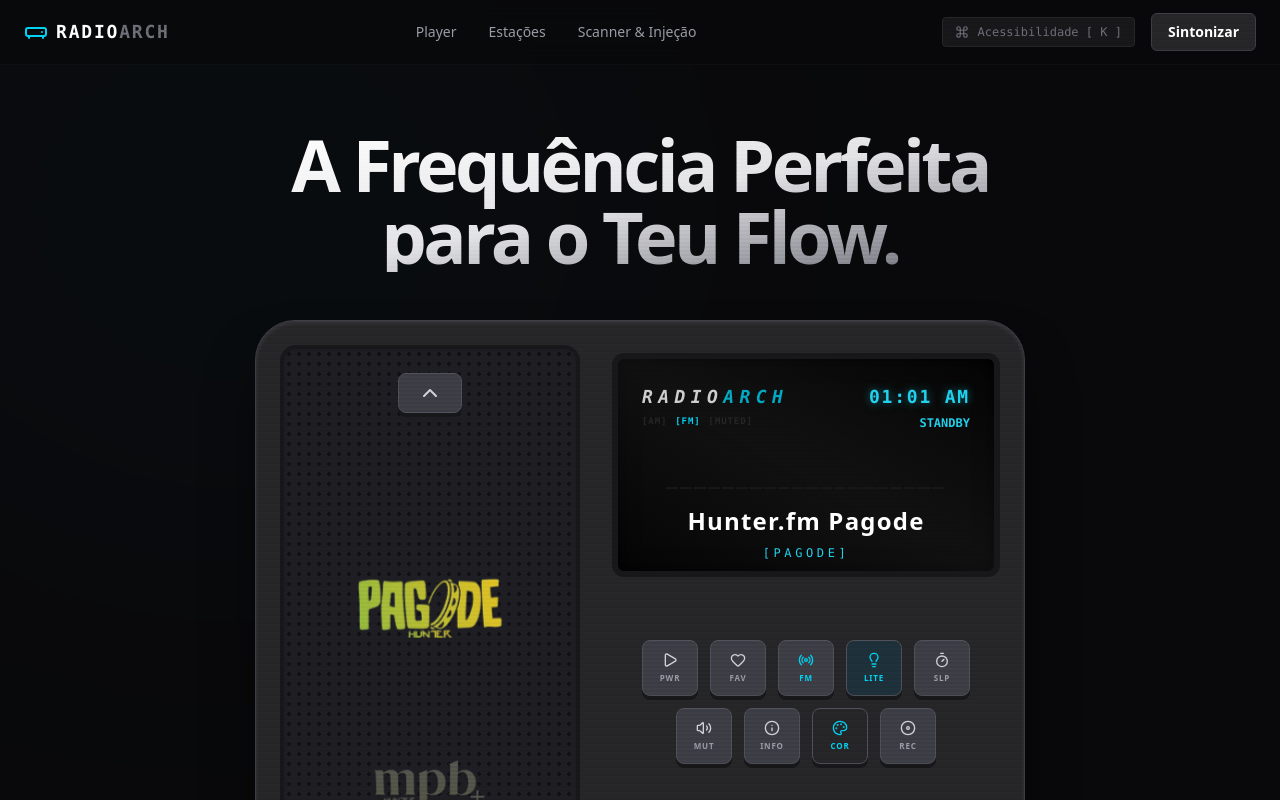
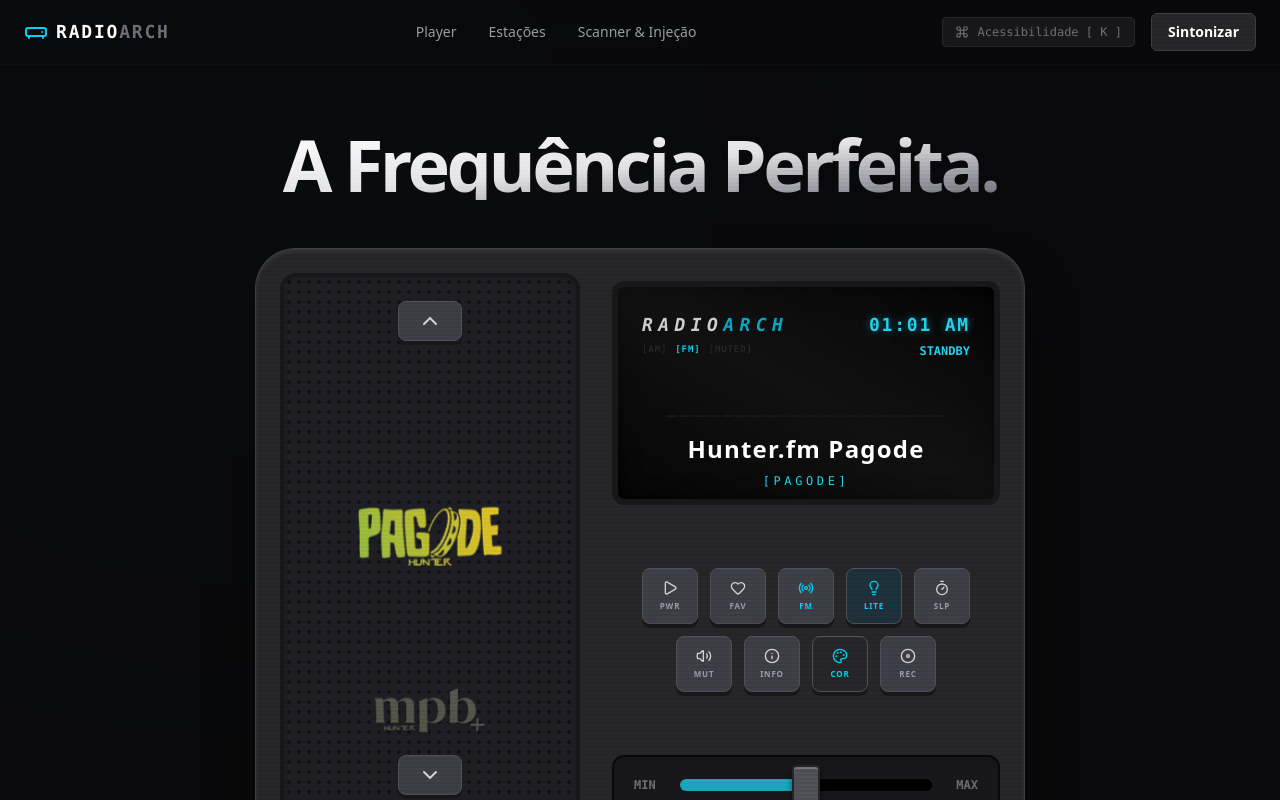
Before and after one commit to LuisPauloCN507/RadioArch, a Next.js app: page / in a window 1280 px wide. Shown: the top 800 px of the page. Built offline with nearby package versions, Linux system fonts and the light colour scheme.

Commit message:
algumas mudanças

```diff
--- a/src/app/page.js
+++ b/src/app/page.js
@@ -2,7 +2,7 @@
 
 import Player from '@/components/Player';
 import { radioList } from '@/data/radios';
-import { ChevronDown, ChevronUp, Command, Copy, Disc, Download, Heart, Info, Lightbulb, MapPin, Palette, Play, PlusCircle, Radio, RadioReceiver, Search, Square, Terminal, Timer, Trash2, Upload, Volume2, VolumeX, X } from 'lucide-react';
+import { ChevronDown, ChevronUp, Code2, Command, Copy, Disc, Heart, Info, Lightbulb, MapPin, Palette, Play, PlusCircle, Radio, RadioReceiver, Search, Square, Terminal, Timer, Trash2, Upload, Download, Volume2, VolumeX, X } from 'lucide-react';
 import Image from 'next/image';
 import { useCallback, useEffect, useRef, useState } from 'react';
 
@@ -393,23 +393,19 @@
     setIsPlaying((prev) => !prev); playClickSound();
   }, [isPlaying, isRecording, stopRecording, playClickSound]);
 
-  // CORREÇÃO DOS BUGS: Refatoração da lógica de play/pause e carregamento da stream
   const changeRadio = useCallback((index) => {
     if (isRecording) stopRecording();
-    // Removemos o setIsPlaying(false) daqui, para manter a música a tocar sem interrupções se já estivesse on air!
     setIsLoading(true);
     setActiveIndex(index);
     playClickSound();
   }, [isRecording, stopRecording, playClickSound]);
 
-  // Efeito 1: Lida APENAS com a mudança de estação de rádio (mudança de link)
   useEffect(() => {
     const audio = audioRef.current;
     if (audio && currentRadio) {
       audio.src = currentRadio.url;
       audio.load();
 
-      // Se o rádio já estava a tocar, tenta tocar a nova estação automaticamente.
       if (isPlaying) {
         audio.play().then(() => startVisualizer()).catch(() => setIsPlaying(false));
       }
@@ -417,13 +413,11 @@
   // eslint-disable-next-line react-hooks/exhaustive-deps
   }, [currentRadio]);
 
-  // Efeito 2: Lida APENAS com o botão Play/Pause (estado)
   useEffect(() => {
     const audio = audioRef.current;
     if (!audio || !currentRadio) return;
 
     if (isPlaying) {
-      // Iniciação do Contexto de Áudio
       if (!audioCtxRef.current) {
         const AudioContext = window.AudioContext || window.webkitAudioContext;
         audioCtxRef.current = new AudioContext();
@@ -437,7 +431,6 @@
       }
       if (audioCtxRef.current.state === 'suspended') audioCtxRef.current.resume();
 
-      // Só dispara um play() novo se o áudio estiver realmente pausado.
       if (audio.paused) {
         audio.play()
           .then(() => startVisualizer())
@@ -527,7 +520,8 @@
         <div id="ambilight-glow" className={`absolute top-1/2 left-1/2 -translate-x-1/2 -translate-y-1/2 w-200 h-150 rounded-full pointer-events-none blur-[150px] transition-colors duration-1000 ${activeTheme.bg} opacity-20`} style={{ transition: 'background-color 1s ease, transform 0.1s ease-out, opacity 0.1s ease-out' }}></div>
         <FadeInSection>
           <div className="text-center mb-12 relative z-10">
-            <h1 className="text-5xl md:text-7xl font-black tracking-tighter text-transparent bg-clip-text bg-linear-to-br from-white via-zinc-200 to-zinc-500 mb-6">A Frequência Perfeita <br className="hidden md:block" /> para o Teu Flow.</h1>
+            {/* O TEXTO FOI ALTERADO AQUI */}
+            <h1 className="text-5xl md:text-7xl font-black tracking-tighter text-transparent bg-clip-text bg-linear-to-br from-white via-zinc-200 to-zinc-500 mb-6">A Frequência Perfeita.</h1>
           </div>
         </FadeInSection>
         <FadeInSection delay={200}>
```
